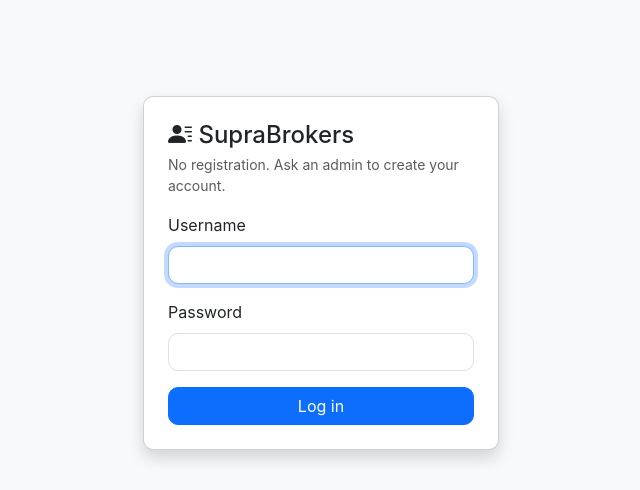
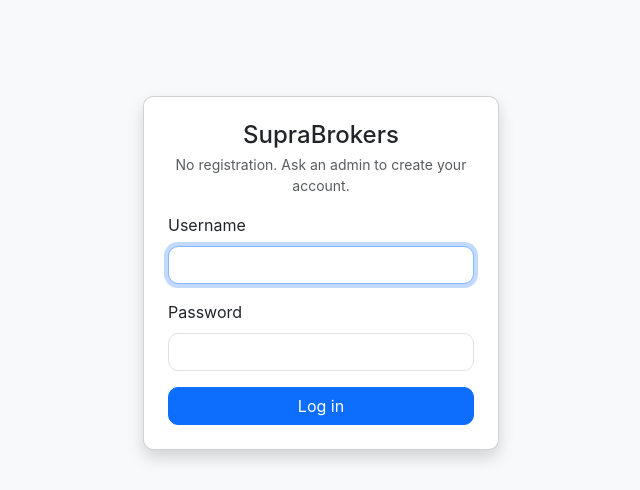
Before and after one commit to BodzioES/SupraBrokers-RecruTask, a Django app: page /accounts/login/ in a window 1280 px wide. Shown: the top 490 px of the page, without its empty margins (319-959 px from the left). Run offline with Django 5.2, Linux system fonts and the light colour scheme.

Commit message:
Center login branding without icon

```diff
--- a/templates/registration/login.html
+++ b/templates/registration/login.html
@@ -24,8 +24,8 @@
     <div class="col-12 col-md-6 col-lg-4">
       <div class="card shadow">
         <div class="card-body p-4">
-          <h1 class="h4 mb-1"><i class="bi bi-person-lines-fill"></i> SupraBrokers</h1>
-          <p class="text-muted small">No registration. Ask an admin to create your account.</p>
+          <h1 class="h4 mb-1 text-center">SupraBrokers</h1>
+          <p class="text-muted small text-center">No registration. Ask an admin to create your account.</p>
           <form method="post">
             {% csrf_token %}
             {% if form.non_field_errors %}
```
